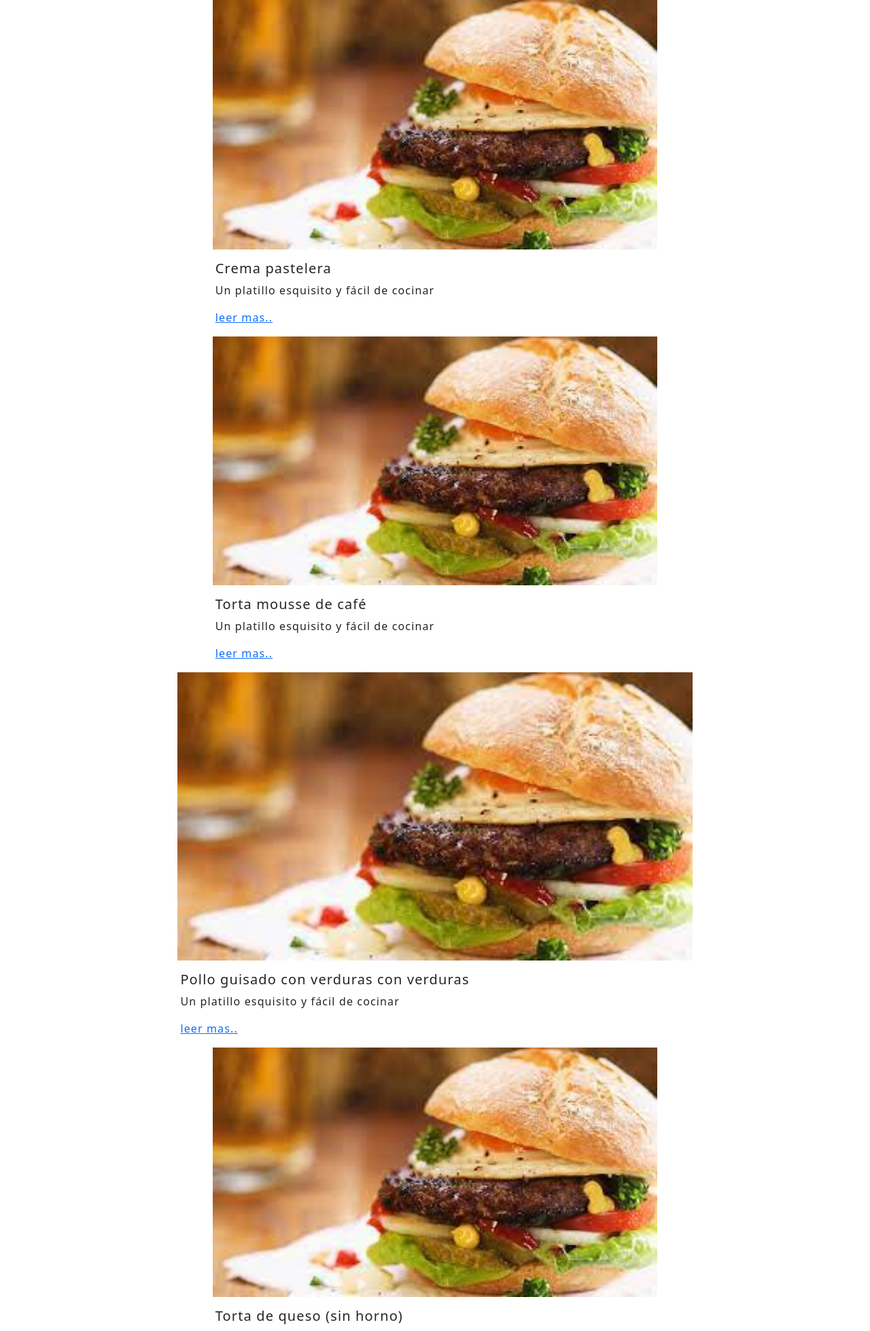
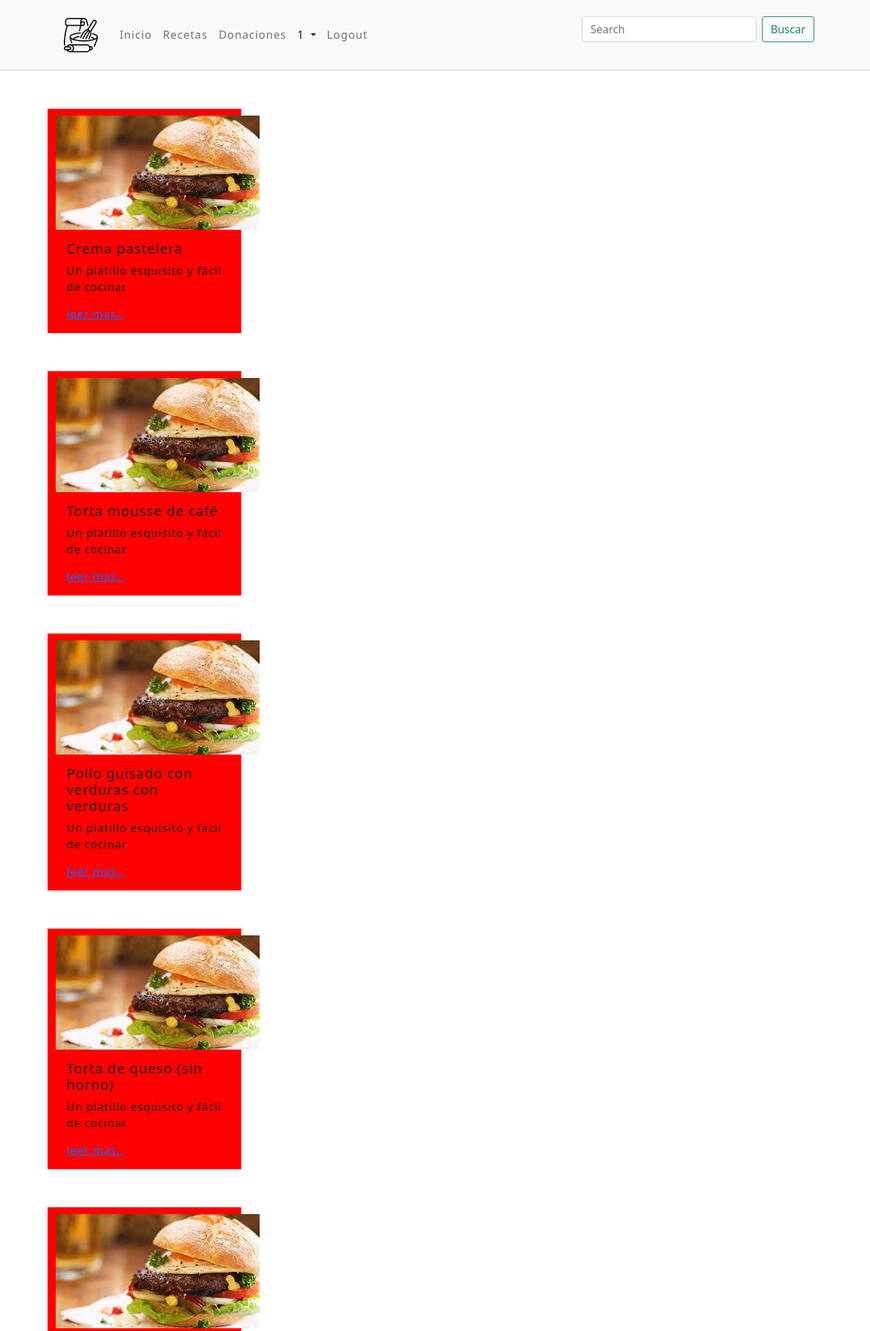
Before and after one commit to 0horane/Forus, a PHP site: page /Tarea/recetas.php in a window 1280 px wide. Shown: the top 1958 px of the page at 68% size. Run offline with PHP 8.4, Linux system fonts and the light colour scheme; a user stored in the database is signed in; data comes from the database, SQL or seed files in the repository.

Commit message:
Correciones menores
Former-commit-id: c7f9ae1638f5c66020a529b1181bee21c6b5561e

```diff
--- a/partials/header.php
+++ b/partials/header.php
@@ -5,7 +5,7 @@
 </style>
 <nav class="navbar navbar-expand-lg navbar-light bg-light">
       <div div="navbarsito" class="container my-2">
-        <a class="navbar-brand" href="#">
+        <a class="navbar-brand" href="index.php">
           <img src="images/logoheader.png" width ="70">
         </a>
         <button class="navbar-toggler" type="button" data-bs-toggle="collapse" data-bs-target="#navbarSupportedContent" aria-controls="navbarSupportedContent" aria-expanded="false" aria-label="Toggle navigation">
@@ -14,13 +14,13 @@
         <div class="collapse navbar-collapse" id="navbarSupportedContent">
           <ul class="navbar-nav me-auto mb-2 mb-lg-0">
             <li class="nav-item">
-              <a class="nav-link active" aria-current="page" href="index.php">Inicio</a>
+              <a id="inicio" class="nav-link" href="index.php">Inicio</a>
             </li>
             <li class="nav-item">
-              <a class="nav-link" href="recetas.php">Recetas</a>
+              <a id="recetas" class="nav-link" href="recetas.php">Recetas</a>
             </li>
             <li class="nav-item">
-              <a class="nav-link" href="donations.php">Donaciones</a>
+              <a id="donaciones" class="nav-link" href="donations.php">Donaciones</a>
             </li>
             </li>
             <?php
@@ -37,17 +37,19 @@
             <?php
           } else {
             ?>
-			<li class="nav-item dropdown">
-              <a class="nav-link dropdown-toggle" href="#" id="navbarDropdown" role="button" data-bs-toggle="dropdown" aria-expanded="false">
-                Mi actividad
+            <li class="nav-item dropdown">
+              <a class="nav-link dropdown-toggle active" href="#" id="navbarDropdown" role="button" data-bs-toggle="dropdown" aria-expanded="false">
+                <?php echo $_SESSION["user"] ?>
               </a>
               <ul class="dropdown-menu" aria-labelledby="navbarDropdown">
-                <li><a class="dropdown-item" href="#">Mis recetas</a></li>
-                <li><a class="dropdown-item" href="#">Favoritos</a></li>
+                <li class="navlink-disabled text-center">Mi Actividad</li>
+                <li><hr class="dropdown-divider"></li>
+                <li><a class="dropdown-item text-center" href="#">Mis recetas</a></li>
+                <li><a class="dropdown-item text-center" href="#">Favoritos</a></li>
               </ul>
             </li>
             <li class="nav-item">
-              <a class="nav-link" aria-current="page" href="database/logout.php?url=<?php echo $_SERVER['REQUEST_URI'];  ?>">Logout</a>
+              <a id="logout"class="nav-link" aria-current="page" href="database/logout.php?url=<?php echo $_SERVER['REQUEST_URI'];  ?>">Logout</a>
             </li>
 
             <?php
--- a/recetas.php
+++ b/recetas.php
@@ -1,4 +1,5 @@
 <?php include 'partials/session_start.php' ?>
+<?php include 'partials/header.php' ?>
 <!DOCTYPE html>
 <html lang="en">
 <head>
@@ -11,6 +12,15 @@
     <link href="https://cdn.jsdelivr.net/npm/bootstrap@5.1.3/dist/css/bootstrap.min.css" rel="stylesheet" integrity="sha384-1BmE4kWBq78iYhFldvKuhfTAU6auU8tT94WrHftjDbrCEXSU1oBoqyl2QvZ6jIW3" crossorigin="anonymous">
     <script src="https://cdn.jsdelivr.net/npm/bootstrap@5.1.3/dist/js/bootstrap.bundle.min.js" integrity="sha384-ka7Sk0Gln4gmtz2MlQnikT1wXgYsOg+OMhuP+IlRH9sENBO0LRn5q+8nbTov4+1p" crossorigin="anonymous"></script>
 </head>
+<style>
+	#cartita{
+		background-color: red;
+		max-width: 25%;
+	}
+	#cartita img{
+		margin-top: 10px;
+	}
+</style>
 <body>
 <?php
 include 'database/database.php';
@@ -27,16 +37,20 @@ if(!$resultado){
 
 while ($fila = mysqli_fetch_assoc($resultado)) {
 ?>
-		<div class="conteiner">
-		<div class="row">
-		<img class="card-img-top" src="images/descarga.jpg" alt="Card image cap">
+	<div class="container mt-3 dp-flex justify-content-between">
+		<div class="row mt-5">
+			<div id="cartita" class="col-md-4 mt-2">
+				<img src="images/descarga.jpg" alt="Card image cap">
 				<div class="card-body">
 					<h5 class="card-title"><?php echo $fila["Name"] ?></h5>
 					<p class="card-text">Un platillo esquisito y fácil de cocinar</P>
 					<a href="#">leer mas..</a>
 				</div>
 			</div>
+		</div>
+    </div>
 <?php }?>
+<div class="container">
 	<p class="text-center mt-5">< *Paginador* ></p>
   <?php include 'partials/footer.php' ?>
 </div>
--- a/search.php
+++ b/search.php
@@ -76,7 +76,7 @@
 
 
 
-        $sqlquery=" FROM recipes WHERE Name LIKE '%".$q."%' OR Recipe LIKE '%".$q."%' ";
+        $sqlquery=" FROM recipes WHERE Name LIKE '%".$q."%' OR Recipe LIKE '%".$q."%'";
         $qlen=ceil(mysqli_fetch_assoc(qq($link, "SELECT COUNT(ID) AS cOC".$sqlquery))['cOC']/$perpage);
         qq($link, "SELECT *".$sqlquery."limit " . $page*$perpage . ",". $perpage);
 
```
Also changed, not shown: database/basededatos.php (deleted, +0 -7 lines). Lines whose indentation alone changed are shown as unchanged.
